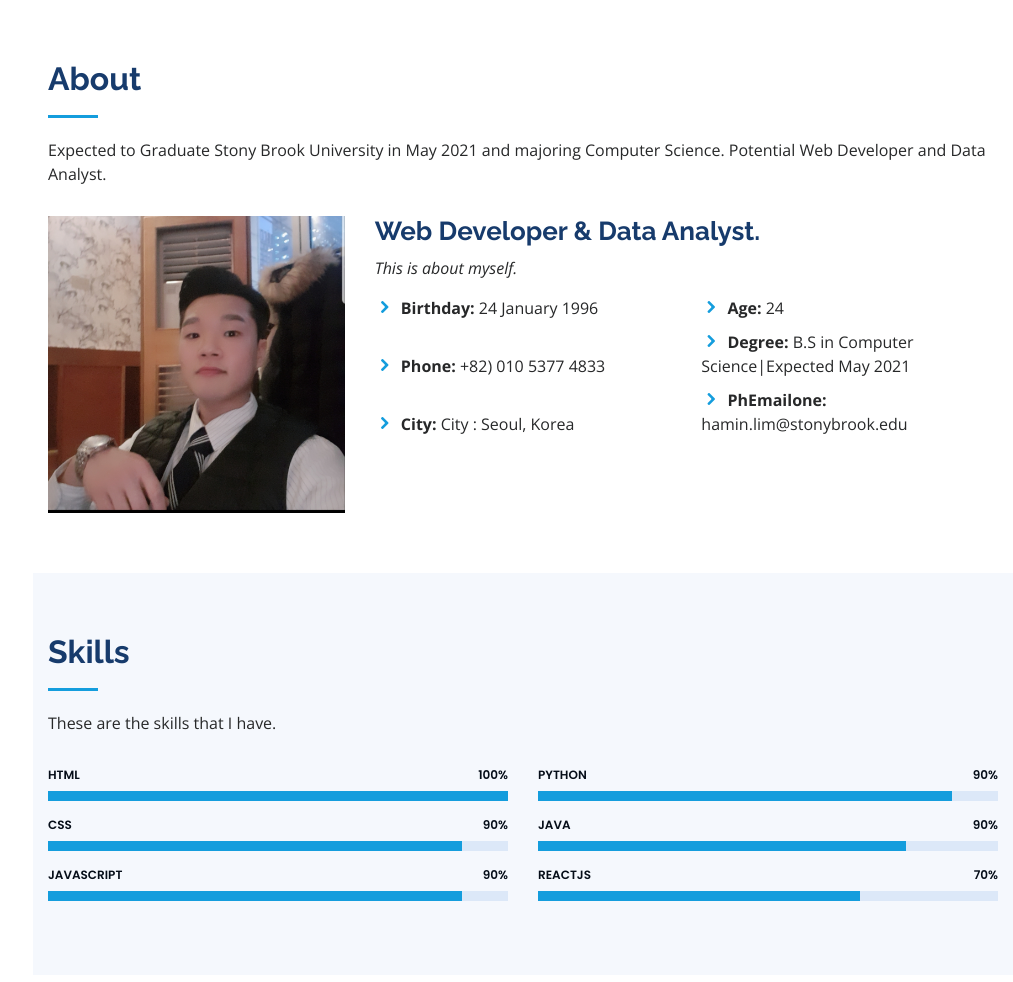
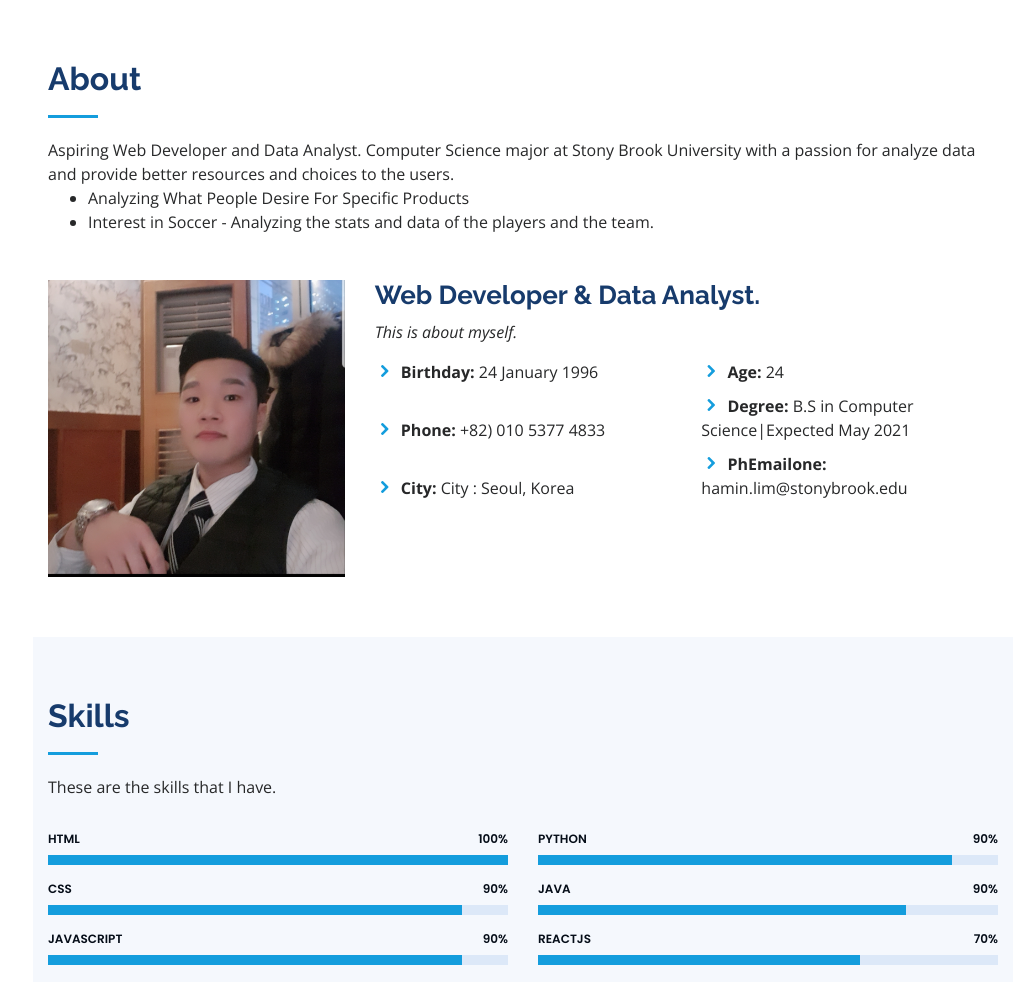
Before and after one commit to HaminLim/HaminLim.github.io, a plain HTML site: page index.html in a window 1280 px wide. Shown: the part 800-1782 px from the top of the page, without its empty margins (267-1280 px from the left). Drawn offline with nearby package versions, Linux system fonts and the light colour scheme.

Commit message:
About Text Change

```diff
--- a/index.html
+++ b/index.html
@@ -148,10 +148,19 @@
           <div class="section-title">
             <h2>About</h2>
             <p>
-              Expected to Graduate Stony Brook University in May 2021 and
-              majoring Computer Science. Potential Web Developer and Data
-              Analyst.
+              Aspiring Web Developer and Data Analyst. Computer Science major at
+              Stony Brook University with a passion for analyze data and provide
+              better resources and choices to the users.
             </p>
+            <ul>
+              <li>
+                Analyzing What People Desire For Specific Products
+              </li>
+              <li>
+                Interest in Soccer - Analyzing the stats and data of the players
+                and the team.
+              </li>
+            </ul>
           </div>
 
           <div class="row">
```
